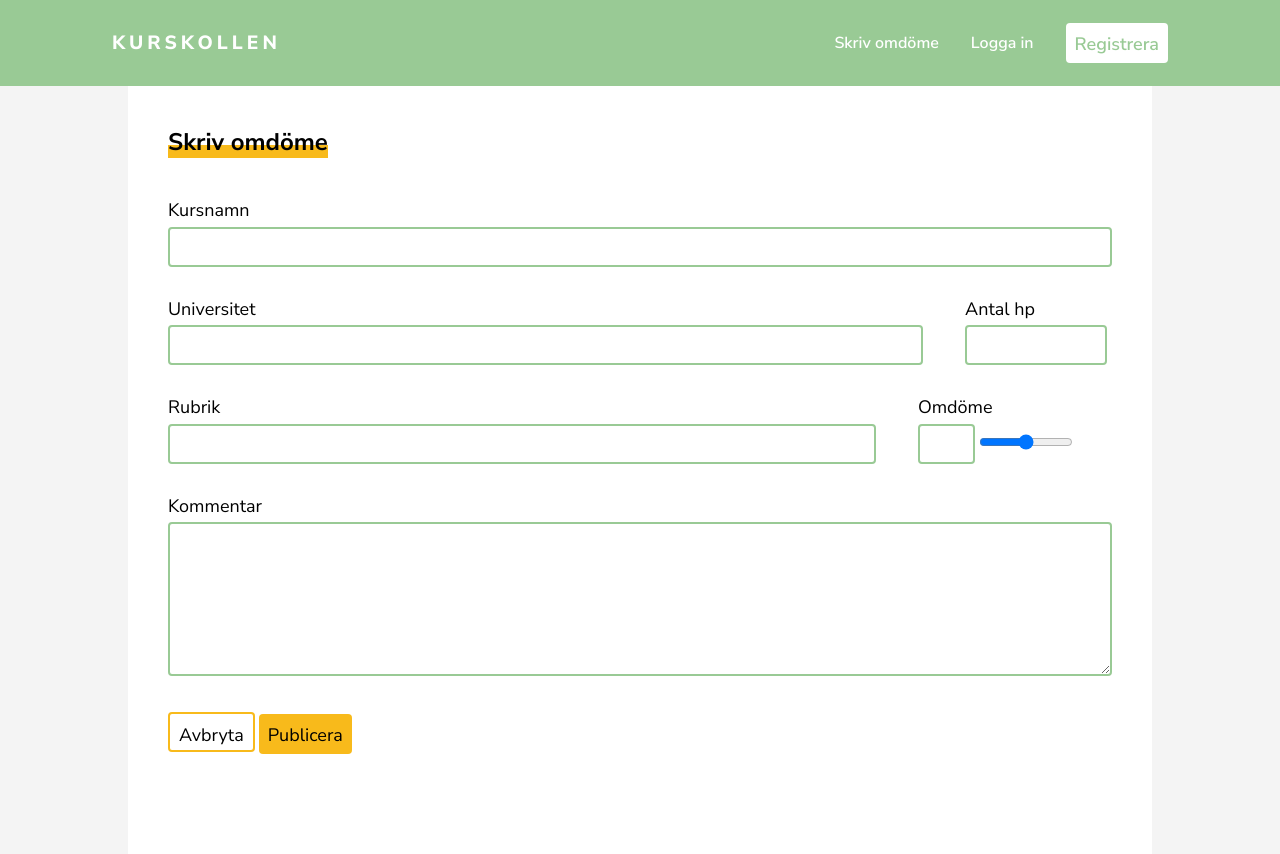
After one commit to fika4life/KURSKOLLEN-web, a Flask app: page /write-review in a window 1280 px wide. The commit adds this page. Run offline with Flask 2, Linux system fonts and the light colour scheme.

Commit message:
write review form positioning

```diff
--- a/app.py
+++ b/app.py
@@ -12,12 +12,15 @@ def register():
     if request.method == "GET":
         return render_template("register.html")
 
-
-
-@app.route('/login')
+@app.route('/login', methods=["GET", "POST"])
 def login():
     if request.method == "GET":
         return render_template("login.html")
 
+@app.route('/write-review', methods=["GET", "POST"])
+def writeReview():
+    if request.method == 'GET':
+        return render_template('writeReview.html')
+
 if __name__ == '__main__':
     app.run(debug=True)
--- a/static/styles.css
+++ b/static/styles.css
@@ -37,14 +37,17 @@ button.primary {
 }
 
 button.primary:hover {
-  height: 40px;
-  border: 3px solid #000;
-  padding-top: 6px;
-  padding-bottom: 11px;
+  transform: scale(1.05);
 }
 
 button.secondary {
+  border: 2px solid var(--yellow);
+  background-color: #fff;
 }
+
+button.secondary:hover {
+  transform: scale(1.05);
+  }
 
 .form-control label {
   display: block;
@@ -71,9 +74,14 @@ button.secondary {
     rgba(255, 255, 255, 0) 60%,
     var(--yellow) 60%
   );
-  width: 50%;
+
 }
 
+h2.highlighter{
+  margin-bottom: 40px;
+  width: max-content;
+
+}
 /* navbar styles */
 .nav-items {
   padding: 0 80px;
@@ -152,6 +160,12 @@ main.container {
   width: 100vw;
   background-color: var(--mediumgray);
   display: flex;
+}
+
+.content-container{
+  width: 1024px;
+  background-color: white;
+  padding: 40px;
 }
 
 /* Home styles*/
@@ -275,3 +289,42 @@ a.user-auth-link:visited {
 .user-auth-container .form-control.success input {
   border: 3px solid var(--green);
 }
+
+/* write review   */
+#write-review .form-control{
+  display: inline-block;
+  width: 100%;
+}
+
+.form-control#university{
+  width: 80%;
+  margin-right: 4%;
+
+}
+
+.form-control#credits {
+  width: 15%;
+}
+
+.form-control#reviewTitle {
+  width: 75%;
+  margin-right: 4%;
+}
+
+.form-control#rating {
+  width: 6%;
+}
+#rating-slider {
+  width: 10%;
+}
+
+.form-control#reviewTf {
+  width: 100%;
+
+
+}
+.form-control#reviewTf textarea{
+  border: 2px solid var(--green);
+  width: 100%;
+  border-radius: 4px;
+}
--- a/templates/layout.html
+++ b/templates/layout.html
@@ -19,9 +19,7 @@
             <a class="navbar-brand" href="/">KURSKOLLEN</a>
           </li>
           <li class="nav-item">
-            <a class="nav-link active" aria-current="page" href="#"
-              >Skriv omdöme</a
-            >
+            <a class="nav-link" href="/write-review">Skriv omdöme</a>
           </li>
           <li class="nav-item">
             <a class="nav-link" href="/login">Logga in</a>
--- /dev/null
+++ b/templates/writeReview.html
@@ -0,0 +1,47 @@
+{% extends 'layout.html' %} {% block title %}Registrera {% endblock %} {% block
+main %}
+
+<div class="container">
+  <div class="content-container">
+    <h2 class="highlighter">Skriv omdöme</h2>
+    <form action="" method="POST" id="write-review">
+      <div class="form-control" id="courseName">
+        <label for="courseName">Kursnamn</label>
+        <input type="text" id="courseName" name="courseName" />
+      </div>
+      <div class="form-control" id="university">
+        <label for="university">Universitet</label>
+        <input type="text" name="university" />
+      </div>
+      <div class="form-control" id="credits">
+        <label for="credits">Antal hp</label>
+        <input type="number" name="credits" />
+      </div>
+      <div class="form-control" id="reviewTitle">
+        <label for="reviewTitle">Rubrik</label>
+        <input type="text" id="reviewTitle" name="reviewTitle" />
+      </div>
+      <div class="form-control" id="rating">
+        <label for="rating">Omdöme</label>
+        <input type="number" min="1" max="5" name="rating" />
+      </div>
+      <input
+        type="range"
+        min="1"
+        max="5"
+        step="1"
+        id="rating-slider"
+        name="ratingSlider"
+      />
+
+      <div class="form-control" id="reviewTf">
+        <label for="comments">Kommentar</label>
+        <textarea name="comments" rows="10"> </textarea>
+      </div>
+      <button class="secondary">Avbryta</button>
+      <button type="submit" class="primary">Publicera</button>
+    </form>
+  </div>
+</div>
+
+{% endblock %}
```
Also changed, not shown: 1 other file.
